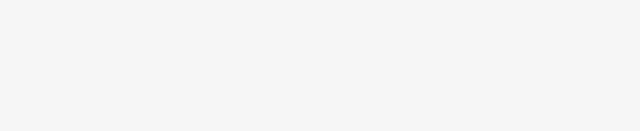
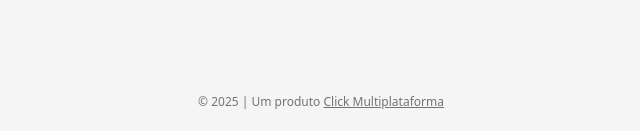
Before and after one commit to MichaelHrq/frontend-media-post, a Next.js app: page / in a window 1280 px wide. Shown: the part 666-797 px from the top of the page, without its empty margins (319-959 px from the left). Built offline with nearby package versions, Linux system fonts and the light colour scheme; no server answers.

Commit message:
feat: adiciona componente Footer à página inicial

```diff
--- a/src/app/page.tsx
+++ b/src/app/page.tsx
@@ -6,6 +6,7 @@ import Preview from "@/components/preview";
 import Selection from "@/components/selection";
 import Template from "@/components/template";
 // import { cenariumMascaras } from "@/constants/mascaras/cenarium";
+import Footer from "@/components/footer";
 import { cenariumModel } from "@/constants/modelos/cenarium";
 import { emtempoModel } from "@/constants/modelos/emtempo";
 import { cenariumTemplate } from "@/constants/templates/cenarium";
@@ -71,7 +72,8 @@ export default function Home() {
   }, []);
 
   return (
-    <main className="flex-col items-center justify-center">
+    <>
+      <main className="min-h-[calc(100dvh-64px)] w-full flex-col items-center justify-center">
         {step === "model" && (
           <ModelSelect
             model={model}
@@ -135,5 +137,8 @@ export default function Home() {
           />
         )}
       </main>
+
+      <Footer />
+    </>
   );
 }
--- /dev/null
+++ b/src/components/footer.tsx
@@ -0,0 +1,18 @@
+import Link from "next/link";
+
+export default function Footer() {
+  return (
+    <footer className="text-xs text-muted-foreground min-h-16 flex items-center justify-center">
+      <p>
+        © {new Date().getFullYear()} | Um produto{" "}
+        <Link
+          className="underline hover:text-yellow-500 duration-300 transition-all ease-in-out"
+          href="https://clickmulti.com.br/"
+          target="_blank"
+        >
+          Click Multiplataforma
+        </Link>
+      </p>
+    </footer>
+  );
+}
```
Lines whose indentation alone changed are shown as unchanged.
